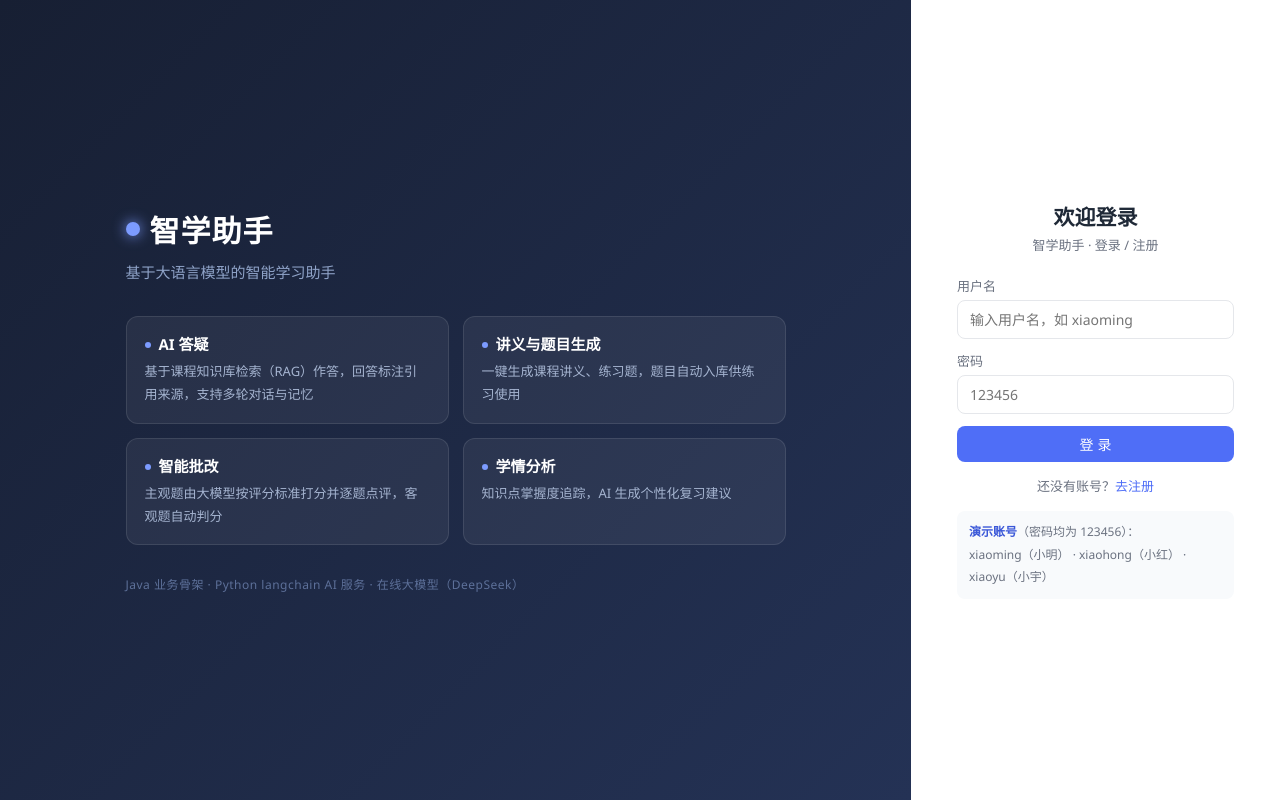
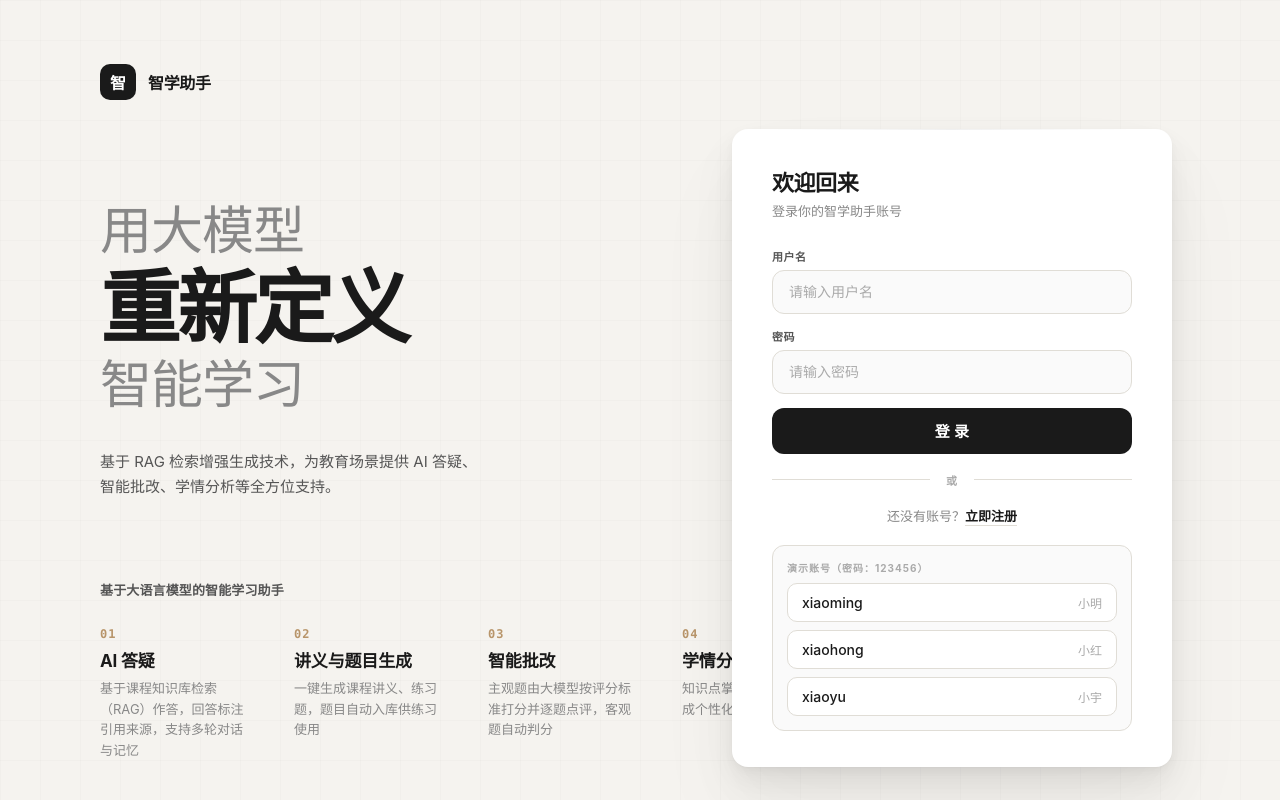
Before and after one commit to LeiHub13/smart-learning-assistant, a Vue app in the folder frontend/: page /login in a window 1280 px wide. Built offline with nearby package versions, Linux system fonts and the light colour scheme.

Commit message:
feat(login): 登录页重设计为左右分栏品牌页，演示账号支持点击填充

```diff
--- a/frontend/src/views/LoginView.vue
+++ b/frontend/src/views/LoginView.vue
@@ -1,41 +1,74 @@
 <template>
-  <div class="login">
-    <div class="intro">
-      <div class="intro-in">
-        <div class="brand"><i></i>智学助手</div>
-        <div class="slogan">基于大语言模型的智能学习助手</div>
-        <div class="feats">
-          <div class="feat" v-for="f in feats" :key="f.t">
-            <div class="ft">{{ f.t }}</div>
-            <div class="fd">{{ f.d }}</div>
+  <div class="page">
+    <div class="left">
+      <div class="left-top">
+        <div class="logo">
+          <div class="logo-mark">智</div>
+          <div class="logo-text">智学助手</div>
+        </div>
+
+        <div class="hero">
+          <h1>
+            <span class="line-top">用大模型</span>
+            <span class="line-mid">重新定义</span>
+            <span class="line-btm">智能学习</span>
+          </h1>
+          <p>基于 RAG 检索增强生成技术，为教育场景提供 AI 答疑、智能批改、学情分析等全方位支持。</p>
+        </div>
+      </div>
+
+      <div class="left-bottom">
+        <div class="features-subtitle">基于大语言模型的智能学习助手</div>
+        <div class="features-bar">
+          <div class="feature-item" v-for="(f, i) in feats" :key="f.name">
+            <div class="feature-num">0{{ i + 1 }}</div>
+            <div class="feature-name">{{ f.name }}</div>
+            <div class="feature-desc">{{ f.desc }}</div>
           </div>
         </div>
-        <div class="arch">Java 业务骨架 · Python langchain AI 服务 · 在线大模型（DeepSeek）</div>
+        <div class="tech-line">Java 业务骨架 · Python langchain AI 服务 · 在线大模型（DeepSeek）</div>
       </div>
     </div>
-    <div class="box">
-      <h1>{{ mode === 'login' ? '欢迎登录' : '创建账号' }}</h1>
-      <div class="sub">智学助手 · 登录 / 注册</div>
-      <div v-if="error" class="err">{{ error }}</div>
-      <div class="f">
-        <span class="label">用户名</span>
-        <input v-model="form.username" type="text" placeholder="输入用户名，如 xiaoming" />
-      </div>
-      <div class="f">
-        <span class="label">密码</span>
-        <input v-model="form.password" type="password" placeholder="123456" @keyup.enter="submit" />
-      </div>
-      <button class="btn" style="width:100%" :disabled="loading" @click="submit">
-        <i v-if="loading" style="width:13px;height:13px;border:2px solid rgba(255,255,255,.4);border-top-color:#fff;border-radius:50%;animation:bootsp .8s linear infinite"></i>
-        {{ mode === 'login' ? '登 录' : '注 册' }}
-      </button>
-      <div class="sw">
-        <template v-if="mode === 'login'">还没有账号？<a @click="mode = 'register'">去注册</a></template>
-        <template v-else>已有账号？<a @click="mode = 'login'">去登录</a></template>
-      </div>
-      <div class="tips">
-        <b>演示账号</b>（密码均为 123456）：<br />
-        xiaoming（小明） · xiaohong（小红） · xiaoyu（小宇）
+
+    <div class="right">
+      <div class="login-card">
+        <div class="login-header">
+          <h2>{{ mode === 'login' ? '欢迎回来' : '创建账号' }}</h2>
+          <p>{{ mode === 'login' ? '登录你的智学助手账号' : '注册一个新账号开始学习' }}</p>
+        </div>
+
+        <form @submit.prevent="submit">
+          <div class="form-group">
+            <label class="form-label" for="username">用户名</label>
+            <input id="username" v-model="form.username" type="text" class="form-input" placeholder="请输入用户名" autocomplete="username" />
+          </div>
+          <div class="form-group">
+            <label class="form-label" for="password">密码</label>
+            <input id="password" v-model="form.password" type="password" class="form-input" placeholder="请输入密码" autocomplete="current-password" />
+          </div>
+          <div v-if="error" class="form-error">{{ error }}</div>
+          <button type="submit" class="btn-login" :class="{ loading }" :disabled="loading">
+            <span class="spinner"></span>
+            <span class="btn-text">{{ mode === 'login' ? '登 录' : '注 册' }}</span>
+          </button>
+        </form>
+
+        <div class="login-divider">或</div>
+
+        <div class="login-footer">
+          <template v-if="mode === 'login'">还没有账号？<a @click="switchMode('register')">立即注册</a></template>
+          <template v-else>已有账号？<a @click="switchMode('login')">直接登录</a></template>
+        </div>
+
+        <div class="demo-box" v-if="mode === 'login'">
+          <div class="demo-title">演示账号（密码：123456）</div>
+          <div class="demo-list">
+            <div class="demo-row" v-for="d in demos" :key="d.name" @click="fillDemo(d.name)">
+              <span class="demo-name">{{ d.name }}</span>
+              <span class="demo-tag">{{ d.tag }}</span>
+            </div>
+          </div>
+        </div>
       </div>
     </div>
   </div>
@@ -53,11 +86,28 @@ const error = ref('')
 const form = reactive({ username: '', password: '' })
 
 const feats = [
-  { t: 'AI 答疑', d: '基于课程知识库检索（RAG）作答，回答标注引用来源，支持多轮对话与记忆' },
-  { t: '讲义与题目生成', d: '一键生成课程讲义、练习题，题目自动入库供练习使用' },
-  { t: '智能批改', d: '主观题由大模型按评分标准打分并逐题点评，客观题自动判分' },
-  { t: '学情分析', d: '知识点掌握度追踪，AI 生成个性化复习建议' },
+  { name: 'AI 答疑', desc: '基于课程知识库检索（RAG）作答，回答标注引用来源，支持多轮对话与记忆' },
+  { name: '讲义与题目生成', desc: '一键生成课程讲义、练习题，题目自动入库供练习使用' },
+  { name: '智能批改', desc: '主观题由大模型按评分标准打分并逐题点评，客观题自动判分' },
+  { name: '学情分析', desc: '知识点掌握度追踪，AI 生成个性化复习建议' },
 ]
+
+const demos = [
+  { name: 'xiaoming', tag: '小明' },
+  { name: 'xiaohong', tag: '小红' },
+  { name: 'xiaoyu', tag: '小宇' },
+]
+
+const fillDemo = (name) => {
+  form.username = name
+  form.password = '123456'
+  error.value = ''
+}
+
+const switchMode = (m) => {
+  mode.value = m
+  error.value = ''
+}
 
 const submit = async () => {
   if (!form.username || !form.password) {
@@ -79,3 +129,194 @@ const submit = async () => {
   }
 }
 </script>
+
+<style scoped>
+:root { --lg-accent: #b8956a; }
+
+.page {
+  position: fixed;
+  inset: 0;
+  z-index: 200;
+  display: grid;
+  grid-template-columns: 1fr 520px;
+  min-height: 100vh;
+  background: #f5f3ef;
+  font-family: "PingFang SC", "Hiragino Sans GB", "Microsoft YaHei", -apple-system, BlinkMacSystemFont, "Segoe UI", sans-serif;
+  color: #1a1a1a;
+}
+.page::before {
+  content: '';
+  position: fixed;
+  inset: 0;
+  background-image:
+    linear-gradient(rgba(0,0,0,0.015) 1px, transparent 1px),
+    linear-gradient(90deg, rgba(0,0,0,0.015) 1px, transparent 1px);
+  background-size: 40px 40px;
+  pointer-events: none;
+  z-index: 0;
+}
+
+.left {
+  padding: 64px 0 80px 100px;
+  display: flex;
+  flex-direction: column;
+  justify-content: space-between;
+  position: relative;
+  z-index: 1;
+}
+
+.logo { display: flex; align-items: center; gap: 12px; margin-bottom: 100px; }
+.logo-mark {
+  width: 36px; height: 36px; background: #1a1a1a; border-radius: 10px;
+  display: flex; align-items: center; justify-content: center;
+  color: #fff; font-size: 16px; font-weight: 800;
+}
+.logo-text { font-size: 16px; font-weight: 700; letter-spacing: -0.02em; }
+
+.hero { max-width: 560px; }
+.hero h1 { margin-bottom: 32px; }
+.hero h1 .line-top,
+.hero h1 .line-btm {
+  display: block; font-size: 52px; font-weight: 400; color: #888;
+  line-height: 1.2; letter-spacing: -0.02em;
+}
+.hero h1 .line-mid {
+  display: block; font-size: 80px; font-weight: 900; color: #1a1a1a;
+  line-height: 1.05; letter-spacing: -0.04em; margin: 4px 0;
+}
+.hero p { font-size: 15px; line-height: 1.7; color: #555; max-width: 380px; }
+
+.left-bottom { margin-top: auto; padding-top: 80px; }
+.features-subtitle { font-size: 13px; font-weight: 600; color: #555; margin-bottom: 28px; letter-spacing: 0.01em; }
+.features-bar { display: flex; gap: 44px; margin-bottom: 36px; }
+.feature-item { display: flex; flex-direction: column; gap: 6px; min-width: 150px; }
+.feature-num { font-size: 12px; font-weight: 700; color: #b8956a; font-family: "SF Mono", Consolas, monospace; letter-spacing: 0.08em; }
+.feature-name { font-size: 17px; font-weight: 700; letter-spacing: -0.01em; }
+.feature-desc { font-size: 13px; color: #888; line-height: 1.6; max-width: 180px; }
+.tech-line { font-size: 13px; color: #aaa; font-family: "SF Mono", Consolas, monospace; letter-spacing: 0.02em; }
+
+.right {
+  padding: 80px 80px 80px 0;
+  display: flex; align-items: center;
+  position: relative; z-index: 2;
+}
+
+.login-card {
+  width: 100%; max-width: 460px; background: #fff;
+  border-radius: 16px; padding: 36px 40px; margin-left: -100px;
+  box-shadow:
+    0 1px 2px rgba(0,0,0,0.02), 0 4px 8px rgba(0,0,0,0.03),
+    0 12px 24px rgba(0,0,0,0.04), 0 24px 48px rgba(0,0,0,0.05),
+    0 48px 96px rgba(0,0,0,0.04);
+  position: relative;
+}
+.login-card::before {
+  content: ''; position: absolute; top: 0; left: 40px; right: 40px; height: 1px;
+  background: linear-gradient(90deg, transparent, rgba(0,0,0,0.06), transparent);
+}
+
+.login-header { margin-bottom: 28px; }
+.login-header h2 { font-size: 22px; font-weight: 800; letter-spacing: -0.02em; margin-bottom: 4px; }
+.login-header p { font-size: 13px; color: #888; }
+
+.form-group { margin-bottom: 14px; }
+.form-label {
+  display: block; font-size: 11px; font-weight: 600; color: #555;
+  margin-bottom: 6px; letter-spacing: 0.04em; text-transform: uppercase;
+}
+.form-input {
+  width: 100%; height: 44px; padding: 0 16px;
+  background: #fafafa; border: 1.5px solid #e0ddd6; border-radius: 12px;
+  color: #1a1a1a; font-size: 14px; font-family: inherit;
+  transition: all 0.25s ease; outline: none;
+}
+.form-input::placeholder { color: #aaa; }
+.form-input:hover { border-color: #c8c4bc; background: #fff; }
+.form-input:focus {
+  border-color: #b8956a; border-width: 2px; background: #fff;
+  box-shadow: 0 0 0 4px rgba(184,149,106,0.1); padding: 0 15px;
+}
+
+.form-error {
+  font-size: 13px; color: #b3423a; background: #fbf0ef;
+  border: 1px solid #eed4d1; border-radius: 10px;
+  padding: 9px 14px; margin-bottom: 12px;
+}
+
+.btn-login {
+  width: 100%; height: 46px; background: #1a1a1a; border: none; border-radius: 12px;
+  color: #fff; font-size: 15px; font-weight: 600; font-family: inherit;
+  cursor: pointer; transition: all 0.25s ease; margin-top: 6px;
+  letter-spacing: 0.02em;
+  display: flex; align-items: center; justify-content: center; gap: 8px;
+}
+.btn-login:hover { background: #333; transform: translateY(-2px); box-shadow: 0 8px 20px rgba(0,0,0,0.15); }
+.btn-login .spinner {
+  width: 16px; height: 16px; border: 2px solid rgba(255,255,255,0.3);
+  border-top-color: #fff; border-radius: 50%;
+  animation: lg-spin 0.8s linear infinite; display: none;
+}
+.btn-login.loading .spinner { display: block; }
+.btn-login.loading .btn-text { display: none; }
+@keyframes lg-spin { to { transform: rotate(360deg); } }
+
+.login-divider {
+  display: flex; align-items: center; gap: 16px; margin: 18px 0;
+  color: #aaa; font-size: 11px; font-weight: 600;
+  letter-spacing: 0.1em; text-transform: uppercase;
+}
+.login-divider::before, .login-divider::after { content: ''; flex: 1; height: 1px; background: #e0ddd6; }
+
+.login-footer { text-align: center; font-size: 13px; color: #888; }
+.login-footer a {
+  color: #1a1a1a; text-decoration: none; font-weight: 600;
+  border-bottom: 1px solid #e0ddd6; padding-bottom: 1px;
+  transition: all 0.2s; cursor: pointer;
+}
+.login-footer a:hover { border-color: #b8956a; color: #b8956a; }
+
+.demo-box {
+  margin-top: 20px; padding: 14px;
+  background: #fafafa; border: 1px solid #e0ddd6; border-radius: 12px;
+}
+.demo-title {
+  font-size: 10px; font-weight: 700; color: #aaa;
+  text-transform: uppercase; letter-spacing: 0.1em; margin-bottom: 8px;
+}
+.demo-list { display: flex; flex-direction: column; gap: 8px; }
+.demo-row {
+  display: flex; align-items: center; justify-content: space-between;
+  padding: 10px 14px; background: #fff; border: 1px solid #e0ddd6;
+  border-radius: 10px; cursor: pointer; transition: all 0.2s ease;
+}
+.demo-row:hover { border-color: #b8956a; background: rgba(184,149,106,0.05); }
+.demo-name { font-size: 14px; font-weight: 500; }
+.demo-tag { font-size: 12px; color: #aaa; font-family: "SF Mono", Consolas, monospace; }
+
+@media (max-width: 1100px) {
+  .page { grid-template-columns: 1fr; }
+  .left { padding: 48px 40px 60px; text-align: center; }
+  .hero { max-width: 100%; }
+  .hero h1 .line-top, .hero h1 .line-btm { font-size: 40px; }
+  .hero h1 .line-mid { font-size: 64px; }
+  .hero p { max-width: 100%; margin: 0 auto; }
+  .logo { justify-content: center; margin-bottom: 60px; }
+  .features-subtitle { display: none; }
+  .features-bar { justify-content: center; flex-wrap: wrap; }
+  .feature-desc { max-width: 100%; }
+  .tech-line { display: none; }
+  .right { padding: 0 40px 60px; justify-content: center; }
+  .login-card { margin-left: 0; max-width: 480px; }
+}
+
+@media (max-width: 480px) {
+  .left, .right { padding-left: 24px; padding-right: 24px; }
+  .hero h1 .line-top, .hero h1 .line-btm { font-size: 32px; }
+  .hero h1 .line-mid { font-size: 48px; }
+  .login-card { padding: 36px 24px; }
+  .features-bar { gap: 24px; }
+  .feature-desc { max-width: 100%; font-size: 12px; }
+  .feature-name { font-size: 15px; }
+  .tech-line { display: none; }
+}
+</style>
```
